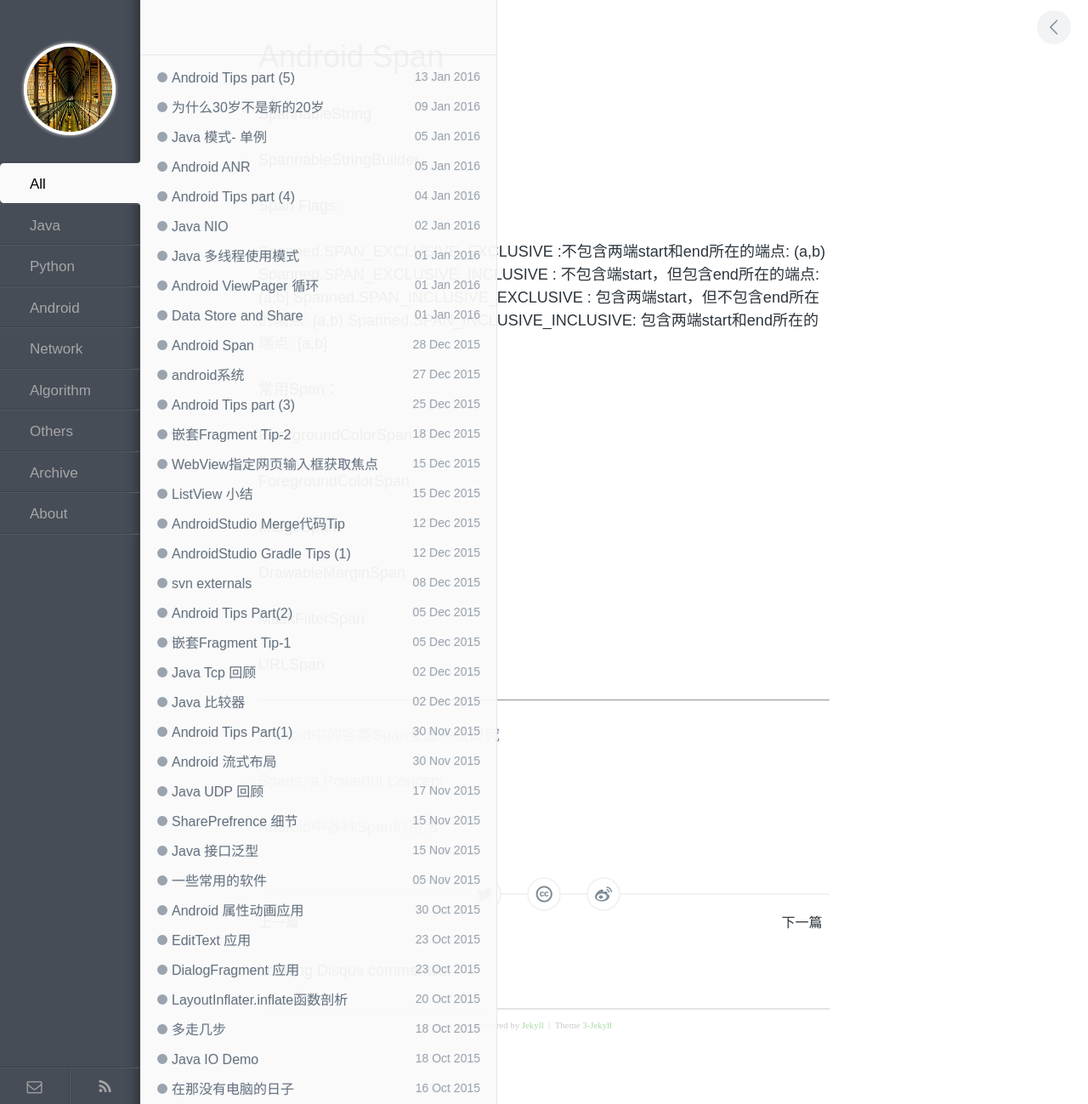
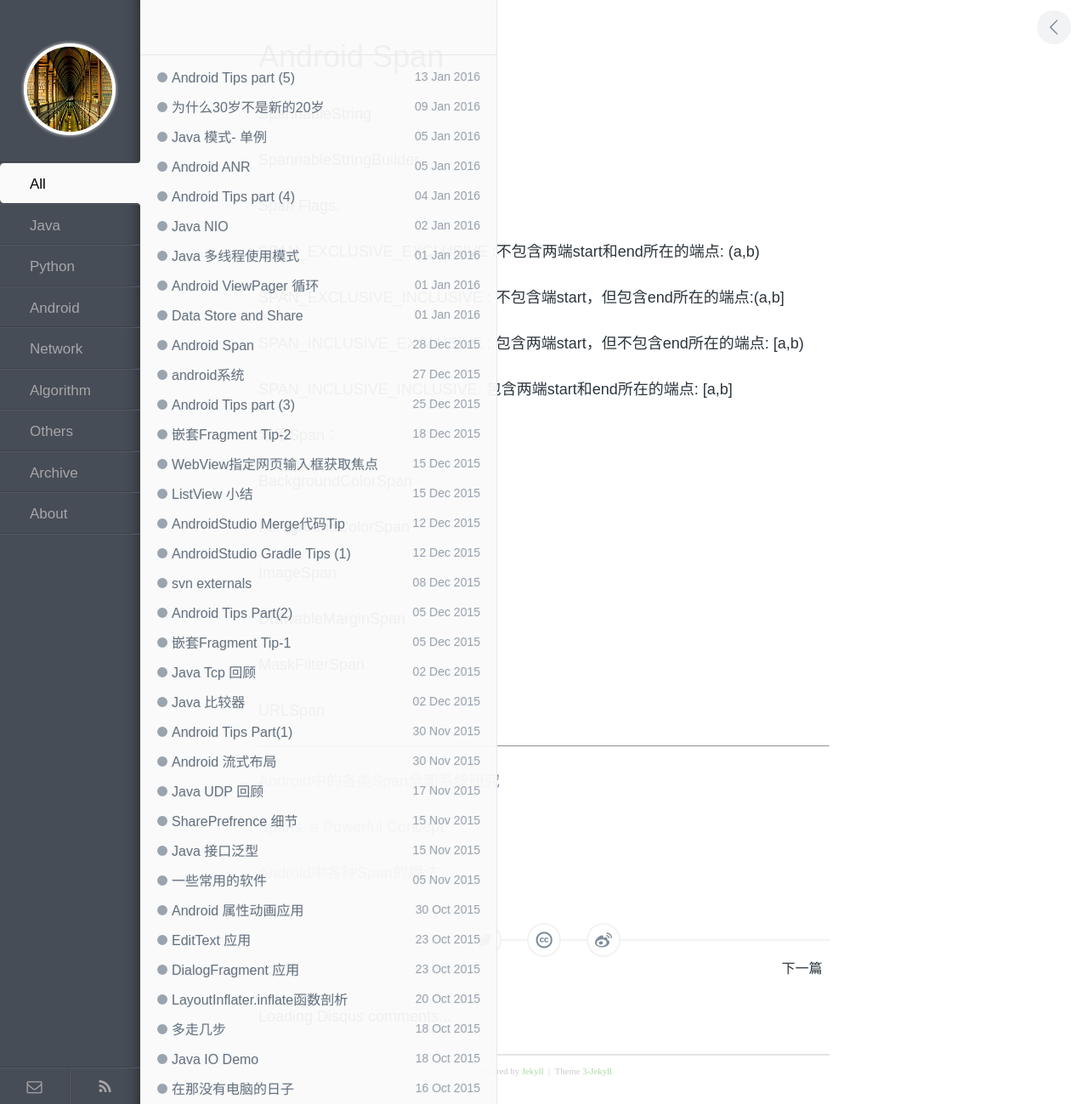
Before and after one commit to enlipan/enlipan.github.io, a Jekyll site: the page built from _posts/2015-12-28-android-span.md, in a window 1280 px wide. Shown: the whole page at 85% size. Built offline with Jekyll 4.4.1, drawn with Linux system fonts in a browser that asks for light colours; comment, search, counter and statistics services are not loaded.

Commit message:
modify pages span

```diff
--- a/_posts/2015-12-28-android-span.md
+++ b/_posts/2015-12-28-android-span.md
@@ -11,10 +11,13 @@
 
 Span Flags:
 
-Spanned.SPAN\_EXCLUSIVE\_EXCLUSIVE :不包含两端start和end所在的端点: (a,b)
-Spanned.SPAN\_EXCLUSIVE\_INCLUSIVE : 不包含端start，但包含end所在的端点:(a,b]
-Spanned.SPAN\_INCLUSIVE\_EXCLUSIVE : 包含两端start，但不包含end所在的端点: [a,b)
-Spanned.SPAN\_INCLUSIVE\_INCLUSIVE: 包含两端start和end所在的端点: [a,b]
+SPAN\_EXCLUSIVE\_EXCLUSIVE :不包含两端start和end所在的端点: (a,b)
+
+SPAN\_EXCLUSIVE\_INCLUSIVE : 不包含端start，但包含end所在的端点:(a,b]
+
+SPAN\_INCLUSIVE\_EXCLUSIVE : 包含两端start，但不包含end所在的端点: [a,b)
+
+SPAN\_INCLUSIVE\_INCLUSIVE: 包含两端start和end所在的端点: [a,b]
 
 常用Span：
 
```
